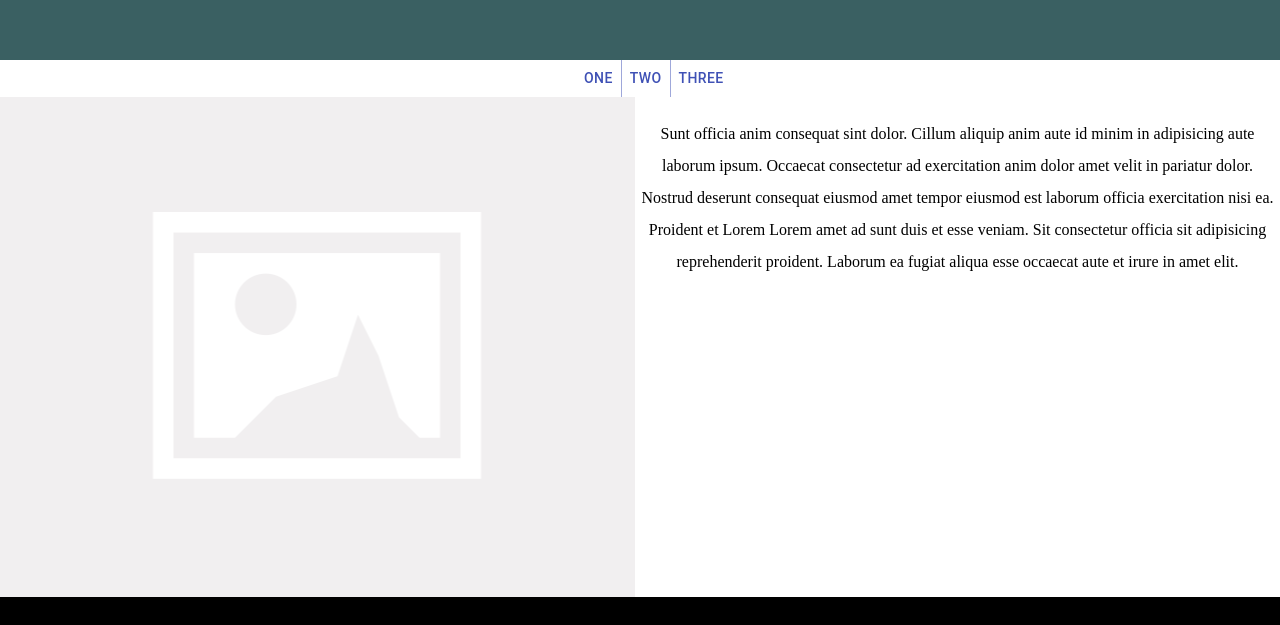
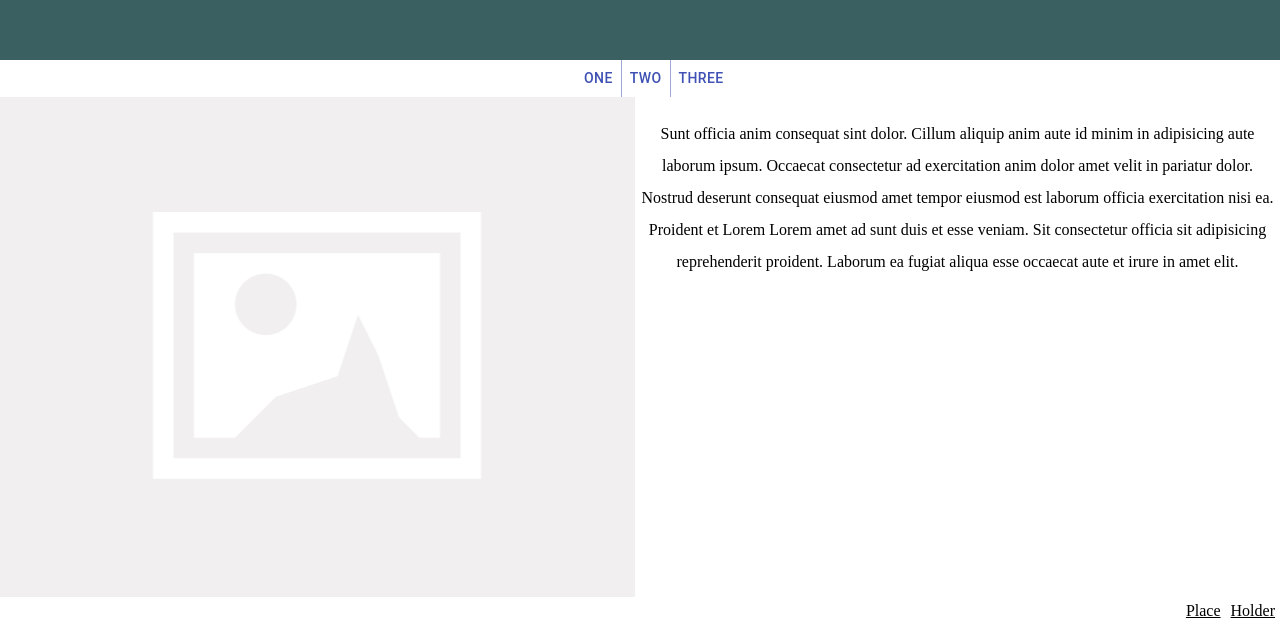
Before and after one commit to CodyDiab/web-dev-proto, a React (Create React App) app: page / in a window 1280 px wide. Shown: the part 380-1005 px from the top of the page. Before the commit the page ends 977 px from the top, so only its background shows below. Built offline with nearby package versions, Linux system fonts and the light colour scheme.

Commit message:
add footer component

```diff
--- a/src/App.js
+++ b/src/App.js
@@ -3,6 +3,7 @@ import './styles/index.css';
 import Header from './Components/Header';
 import Jumbotron from "./Components/Jumbotron";
 import About from "./Components/About"
+import Footer from './Components/Footer'
 
 function App() {
   return (
@@ -10,6 +11,7 @@ function App() {
  <Header/>
  <Jumbotron/>
  <About/>
+ <Footer/>
    </>
   );
 }
--- a/src/Components/About.js
+++ b/src/Components/About.js
@@ -9,9 +9,9 @@ function About(){
     return(
         <div className="about-container">
         <ButtonGroup className="about-btns" variant="text" color="primary" aria-label="text primary button group">
-            <Button onClick={()=> setDisplay(1)}>One</Button>
-            <Button onClick={()=> setDisplay(2)}>Two</Button>
-            <Button onClick={()=> setDisplay(3)}>Three</Button>
+            <Button className={display === 1?'about--button active':'about--button'} onClick={()=> setDisplay(1)}>One</Button>
+            <Button className={display === 2?'about--button active':'about--button'} onClick={()=> setDisplay(2)}>Two</Button>
+            <Button className={display === 3?'about--button active':'about--button'} onClick={()=> setDisplay(3)}>Three</Button>
        </ButtonGroup>
        <div className="about-wrapper">
             <section className={display === 1?'section1':'sectionInactive'}>
--- /dev/null
+++ b/src/Components/Footer.js
@@ -0,0 +1,16 @@
+import React from "react"
+
+
+function Footer() {
+
+    return(
+        <div className="footer">
+            <div className="footer--items">
+                <a href="...">Place</a>
+                <a href="...">Holder</a>
+            </div>
+        </div>
+    )
+}
+
+export default Footer;
--- a/src/styles/index.css
+++ b/src/styles/index.css
@@ -74,6 +74,15 @@ body {
   width: 40%;
 }
 
+.about--button {
+  color: black;
+  border-color: black;
+}
+
+.active {
+  background-color: rgba(26, 25, 25, 0.076);
+}
+
 .about-wrapper {
   display: -webkit-box;
   display: -ms-flexbox;
@@ -107,4 +116,26 @@ body {
   width: 50%;
   background-image: url(../assets/Place-Holder.jpg.jpg);
 }
+
+.footer {
+  width: 100%;
+  background-color: white;
+}
+
+.footer--items {
+  display: -webkit-box;
+  display: -ms-flexbox;
+  display: flex;
+  -webkit-box-pack: end;
+      -ms-flex-pack: end;
+          justify-content: flex-end;
+  -webkit-box-align: center;
+      -ms-flex-align: center;
+          align-items: center;
+}
+
+.footer--items a {
+  margin: 5px;
+  color: black;
+}
 /*# sourceMappingURL=index.css.map */
--- a/src/styles/index.scss
+++ b/src/styles/index.scss
@@ -61,6 +61,14 @@ body{
     margin-left:45%;
     margin-right: auto;
     width: 40%;
+
+}
+.about--button{
+    color:black;
+    border-color: black;
+}
+.active{
+    background-color: rgba(26, 25, 25, 0.076);
 }
 .about-wrapper{
     display: flex;
@@ -89,3 +97,19 @@ body{
    width:50%;
     background-image: url(../assets/Place-Holder.jpg.jpg);
 }
+
+.footer{
+    width:100%;
+    background-color: white;
+
+}
+.footer--items{
+    display:flex;
+    justify-content: flex-end;
+    align-items: center;
+    a{
+      margin:5px;
+      color:black;
+
+    }
+}
```
Also changed, not shown: src/Components/Jumbotron.js (line endings or trailing spaces), 1 other file (tests, documents, lock files or other folders).
